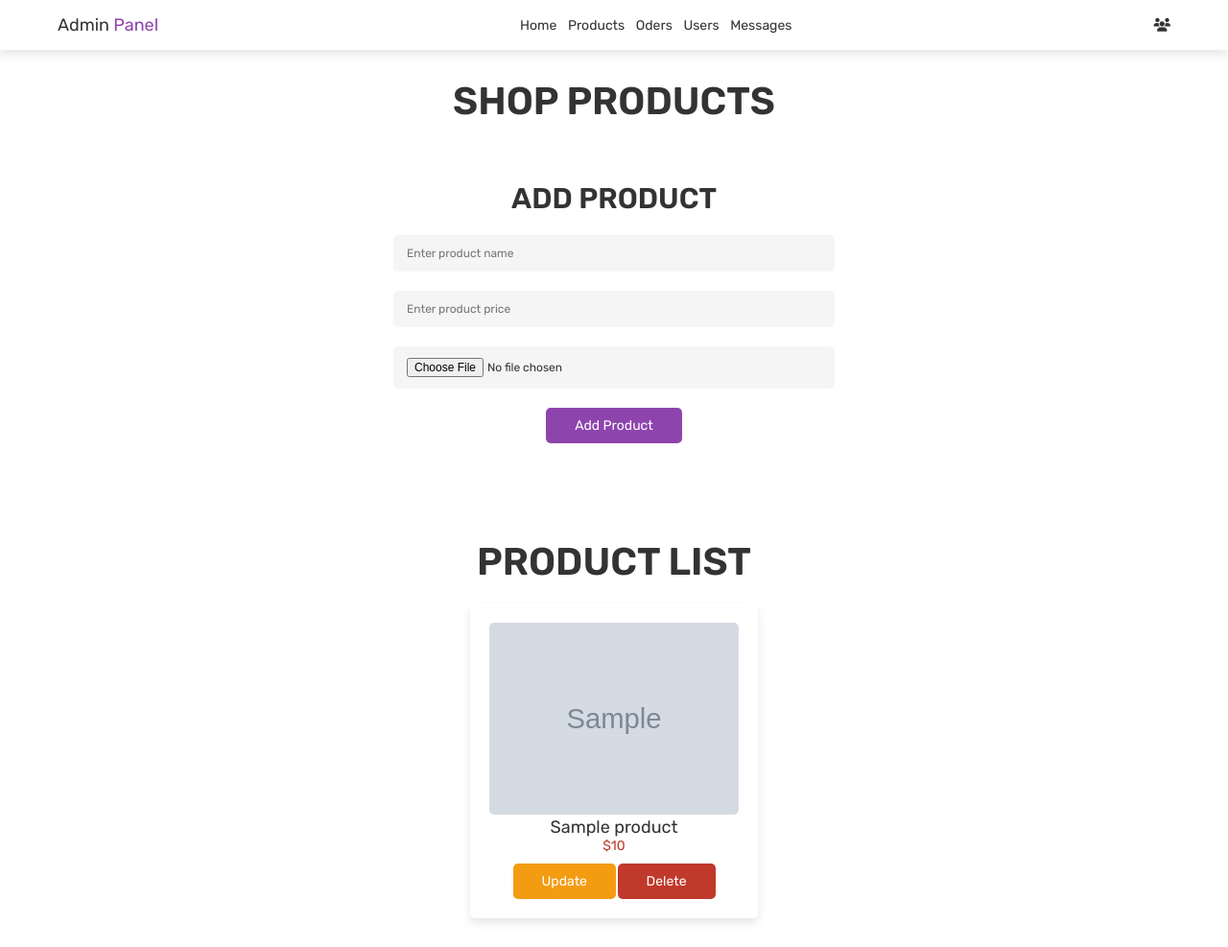
After one commit to higoreduardodocs/php-application, a PHP site: page /admin/products.php in a window 1280 px wide. The commit adds this page. Shown: the whole page at 96% size. Run offline with PHP 8.4, Linux system fonts and the light colour scheme; the visitor is signed in with stand-in values (Sample User, id 1); tables that the repository leaves empty or names only in its code hold one stand-in row (values such as "Sample post"); grey boxes marked "Sample" are stand-in pictures.

Commit message:
:sparkles: Feat: Create product crud

```diff
--- /dev/null
+++ b/public/admin/products.php
@@ -0,0 +1,157 @@
+<?php
+
+include '../config.php';
+session_start();
+
+$admin_id = $_SESSION['admin_id'];
+if (!isset($admin_id)) {
+  header('location:login.php');
+}
+
+if(isset($_POST['add'])) {
+
+  $name = mysqli_real_escape_string($conn, $_POST['name']);
+  $price = $_POST['price'];
+  $image = $_FILES['image']['name'];
+  $image_size = $_FILES['image']['size'];
+  $image_tmp_name = $_FILES['image']['tmp_name'];
+  $image_folder = '../uploaded_img/'.$image;
+
+  if ($image_size > 2000000) {
+    $message[] = 'Image size is too large';
+  } else {
+
+    $select_product_name = mysqli_query($conn, "SELECT name FROM `products` WHERE name = '$name'") or die('query failed');
+
+    if(mysqli_num_rows($select_product_name) > 0) {
+      $message[] = 'Product name already added';
+    } else {
+      $add_product = mysqli_query($conn, "INSERT INTO `products` (name, price, image) VALUES ('$name', '$price', '$image')") or die('query failed');
+
+      if ($add_product) {
+        move_uploaded_file($image_tmp_name, $image_folder);
+        $message[] = 'Product added successfully!';
+      } else {
+        $message[] = 'Product could not be added';
+      }
+    }
+  }
+
+}
+
+if (isset($_POST['update'])) {
+
+  $id = $_POST['id'];
+  $name = $_POST['name'];
+  $price = $_POST['price'];
+  $old_image = $_POST['old_image'];
+
+  $image = $_FILES['image']['name'];
+  $image_size = $_FILES['image']['size'];
+  $image_tmp_name = $_FILES['image']['tmp_name'];
+  $image_folder = '../uploaded_img/'.$image;
+
+  $select_product_name = mysqli_query($conn, "SELECT name FROM `products` WHERE id != '$id' AND name = '$name'") or die('query failed');
+
+  if(mysqli_num_rows($select_product_name) > 0) {
+    $message[] = 'Product name already added';
+  } else {
+    mysqli_query($conn, "UPDATE `products` SET name = '$name', price = '$price' WHERE id = '$id'") or die('query failed');
+
+    if (!empty($image)) {
+      if ($image_size > 2000000) {
+        $message[] = 'Image size is too large';
+      } else {
+        mysqli_query($conn, "UPDATE `products` SET image = '$image' WHERE id = '$id'") or die('query failed');
+        move_uploaded_file($image_tmp_name, $image_folder);
+        unlink('../uploaded_img/'.$old_image);
+      }
+    }
+  }
+
+  header('location:./products.php');
+
+}
+
+if (isset($_GET['delete'])) {
+  $id = $_GET['delete'];
+  $image_query = mysqli_query($conn, "SELECT image FROM `products` WHERE id = '$id'") or die('query failed');
+  $image = mysqli_fetch_assoc($image_query);
+  unlink('../uploaded_img/'.$image['image']);
+  mysqli_query($conn, "DELETE FROM `products` WHERE id = '$id'") or die('query failed');
+  header('location:./products.php');
+}
+
+?>
+
+<!DOCTYPE html>
+<html lang="en">
+<head>
+  <meta charset="UTF-8">
+  <meta name="viewport" content="width=device-width, initial-scale=1.0">
+  <title>Products</title>
+  <link rel="stylesheet" href="https://cdnjs.cloudflare.com/ajax/libs/font-awesome/6.5.1/css/all.min.css">
+  <link rel="stylesheet" href="../css/style.css">
+</head>
+<body>
+  <?php include './header.php'; ?>
+
+  <section>
+    <h1 class="title">Shop products</h1>
+    <div class="form-container">
+      <?php
+        if (isset($_GET['update'])) {
+          $update_id = $_GET['update'];
+          $update_query = mysqli_query($conn, "SELECT * FROM `products` WHERE id = '$update_id'") or die('query failed');
+          if(mysqli_num_rows($update_query) > 0) {
+            while($fetch_update = mysqli_fetch_assoc($update_query)) {
+      ?>
+        <form method="post" class="add-products" enctype="multipart/form-data">
+          <h3>Update product</h3>
+          <input type="text" name="name" placeholder="Enter product name" value="<?php echo $fetch_update['name']; ?>" required class="box" />
+          <input type="number" min="0" name="price" placeholder="Enter product price" value="<?php echo $fetch_update['price']; ?>" required class="box" />
+          <img src="../uploaded_img/<?php echo $fetch_update['image']; ?>" alt="<?php echo $fetch_update['name']; ?>" />
+          <input type="file" name="image" accept="image/jpg, image/jpeg, image/png" class="box" />
+          <input type="submit" name="update" value="Update" class="btn purple" />
+          <input type="reset" name="cancel" value="Cancel" class="btn red" />
+          <input type="hidden" name="id" value="<?php echo $fetch_update['id']; ?>">
+          <input type="hidden" name="old_image" value="<?php echo $fetch_update['image']; ?>">
+        </form>
+      <?php }}} else { ?>
+        <form method="post" class="add-products" enctype="multipart/form-data">
+          <h3>Add product</h3>
+          <input type="text" name="name" placeholder="Enter product name" required class="box" />
+          <input type="number" min="0" name="price" placeholder="Enter product price" required class="box" />
+          <input type="file" name="image" accept="image/jpg, image/jpeg, image/png" required class="box" />
+          <input type="submit" name="add" value="Add product" class="btn purple" />
+        </form>
+      <?php } ?>
+    </div>
+  </section>
+
+  <section>
+    <h1 class="title">Product list</h1>
+    <div class="product-container">
+      <?php
+        $select_products = mysqli_query($conn, "SELECT * FROM `products`") or die('query failed');
+        if (mysqli_num_rows($select_products) > 0) {
+          while ($fetch_products = mysqli_fetch_assoc($select_products)) {
+      ?>
+      <div class="box">
+        <img src="../uploaded_img/<?php echo $fetch_products['image']; ?>" alt="<?php echo $fetch_products['name']; ?>" />
+        <span><?php echo $fetch_products['name']; ?></span>
+        <span>$<?php echo $fetch_products['price']; ?></span>
+        <a href="./products.php?update=<?php echo $fetch_products['id']; ?>" class="btn orange">Update</a>
+        <a href="./products.php?delete=<?php echo $fetch_products['id']; ?>" class="btn red">Delete</a>
+      </div>
+      <?php
+        }} else {
+          echo '<p class="empty">No products added yet!</p>';
+        }
+      ?>
+    </div>
+  </section>
+
+  <script src="../js/script.js"></script>
+</body>
+</html>
--- a/public/css/style.css
+++ b/public/css/style.css
@@ -79,6 +79,10 @@ section {
   background-color: var(--red);
 }
 
+.btn.orange {
+  background-color: var(--orange);
+}
+
 .btn:hover {
   background-color: var(--black);
 }
@@ -119,7 +123,16 @@ section {
   text-transform: uppercase;
 }
 
-/* REGISTER/LOGIN */
+.empty {
+  font-size: 2rem;
+  padding: 1.5rem;
+  text-align: center;
+  border: var(--border);
+  background-color: var(--white);
+  color: var(--red);
+}
+
+/* PRODUCTS/REGISTER/LOGIN */
 .form-container {
   display: flex;
   align-items: center;
@@ -168,6 +181,13 @@ section {
   color: var(--purple);
 }
 
+.form-container img {
+  width: 10rem;
+  height: 10rem;
+  object-fit: cover;
+  border-radius: 0.5rem;
+}
+
 /* DASHBOARD */
 .dashboard .box-container {
   display: grid;
@@ -197,6 +217,43 @@ section {
   padding: 1.5rem;
   margin-top: 1.5rem;
   background-color: var(--white);
+}
+
+/* ADMIN PRODUCTS */
+.product-container {
+  display: grid;
+  grid-template-columns: repeat(auto-fit, 30rem);
+  justify-content: center;
+  gap: 1.5rem;
+  max-width: 120rem;
+  margin: 0 auto;
+  align-items: flex-start;
+}
+
+.product-container .box {
+  text-align: center;
+  padding: 2rem;
+  border-radius: 0.5rem;
+  box-shadow: var(--box-shadow);
+  background-color: var(--white);
+}
+
+.product-container .box img {
+  height: 20rem;
+  width: 100%;
+  object-fit: cover;
+  border-radius: 0.5rem;
+}
+
+.product-container .box span {
+  display: block;
+  font-size: 1.8rem;
+  color: var(--black);
+}
+
+.product-container .box span:last-of-type {
+  font-size: 1.4rem;
+  color: var(--red);
 }
 
 /* ADMIN HEADER */
```
Also changed, not shown: public/uploaded_img/blog-img-1.jpg (added).
